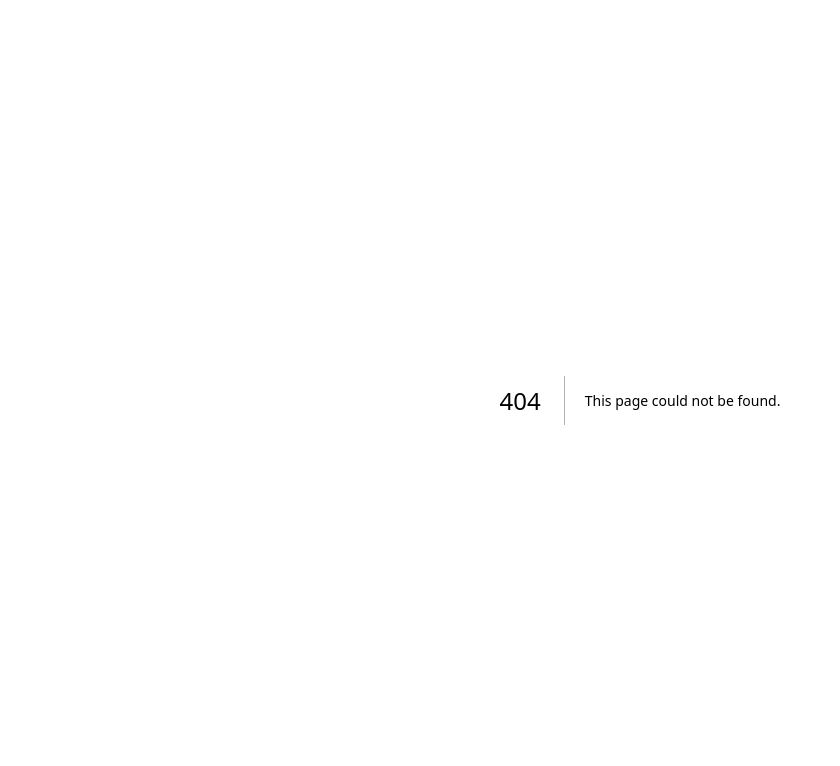
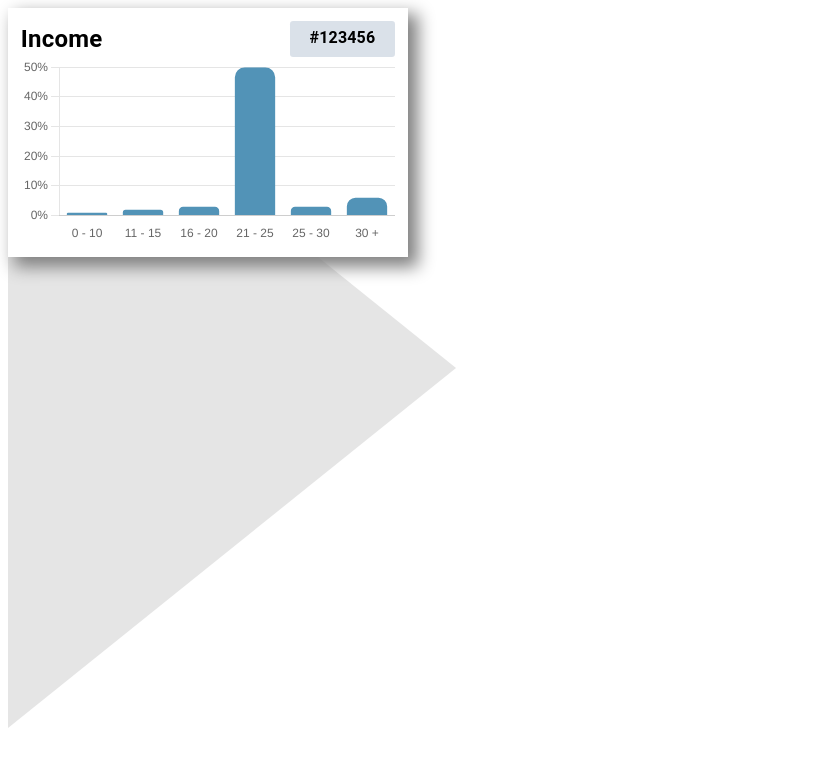
Before and after one commit to CM10313/CM20314-ESP, a Next.js app: page /diversityView in a window 1280 px wide. Before the commit this address had no page. Shown: the top 766 px of the page, without its empty margins (0-840 px from the left). Built offline with nearby package versions, Linux system fonts and the light colour scheme.

Commit message:
Completed the income graph

```diff
--- /dev/null
+++ b/Components/incomeGraph.tsx
@@ -0,0 +1,85 @@
+import { Box, Grid, Typography } from "@mui/material";
+import { Bar } from 'react-chartjs-2';
+import { Chart, registerables } from 'chart.js';
+Chart.register(...registerables);
+
+export default function IncomeGraph(){
+
+    let percentData = [1, 2, 3, 50,3,6]
+
+    const incomeData = {
+        labels: [
+            "0 - 10",
+            "11 - 15",
+            "16 - 20",
+            "21 - 25",
+            "25 - 30",
+            "30 +"
+        ],
+        datasets: [
+            {
+                backgroundColor: "#5293B7",
+                BorderRadius: 25,
+                data: percentData // The precentages data
+            }
+        ]
+    }
+
+    const barCharOptions = {
+        responsive: true,
+
+        plugins: {
+          legend: {display:false},
+          title: { display: false}
+        },
+
+        elements: {
+            bar: { borderRadius: 10 }
+        },
+
+        scales: {
+            y: {ticks: {
+                    callback: function (value:number){ return value + '%' }
+                }},
+
+            x : {
+                grid: { display: false }
+            }
+        }
+
+
+    }
+
+    return (
+        <Box sx={{
+            display:'flex',
+            width: '25em',
+            boxShadow: '0.5em 0.5em 1em 0.1em grey'
+        }}>
+            <Grid width="100%" padding="0.8em" sx = {{backgroundColor: "white",}}>
+                {/* Titles and ID*/}
+                <Grid item sx={{display:"flex", flexDirection:"row", justifyContent:"space-between"}}>
+                    <Typography fontSize="1.5em" fontWeight="Bold"> Income </Typography>
+                    <Typography sx={{
+                        backgroundColor: "#DAE1E9",
+                        padding: "0.3em",
+                        borderRadius: "0.2em",
+                        width: "6em",
+                        textAlign: "center",
+                        fontWeight: "bold"
+                    }}>
+                        #123456
+                    </Typography>
+                </Grid>
+
+                {/* Graph */}
+                <Grid item >
+                    <Bar
+                        data={incomeData}
+                        options = {barCharOptions}
+                    />
+                </Grid>
+            </Grid>
+        </Box>
+    )
+}
--- a/package.json
+++ b/package.json
@@ -15,8 +15,10 @@
     "@jest/types": "^29.6.3",
     "@mui/icons-material": "^5.15.7",
     "@mui/material": "^5.15.7",
+    "chart.js": "^4.4.1",
     "next": "^14.1.0",
     "react": "^18",
+    "react-chartjs-2": "^5.2.0",
     "react-dom": "^18"
   },
   "devDependencies": {
--- /dev/null
+++ b/pages/diversityView.tsx
@@ -0,0 +1,14 @@
+import {Box} from "@mui/material";
+import TriangleBackground from "../Components/TriangleBackground";
+import IncomeGraph from "../Components/incomeGraph";
+
+export default function DiversityView(){
+
+    return (
+        <Box>
+            <TriangleBackground />
+            <IncomeGraph />
+        </Box>
+    )
+
+}
```
Also changed, not shown: 1 other file (tests, documents, lock files or other folders).
